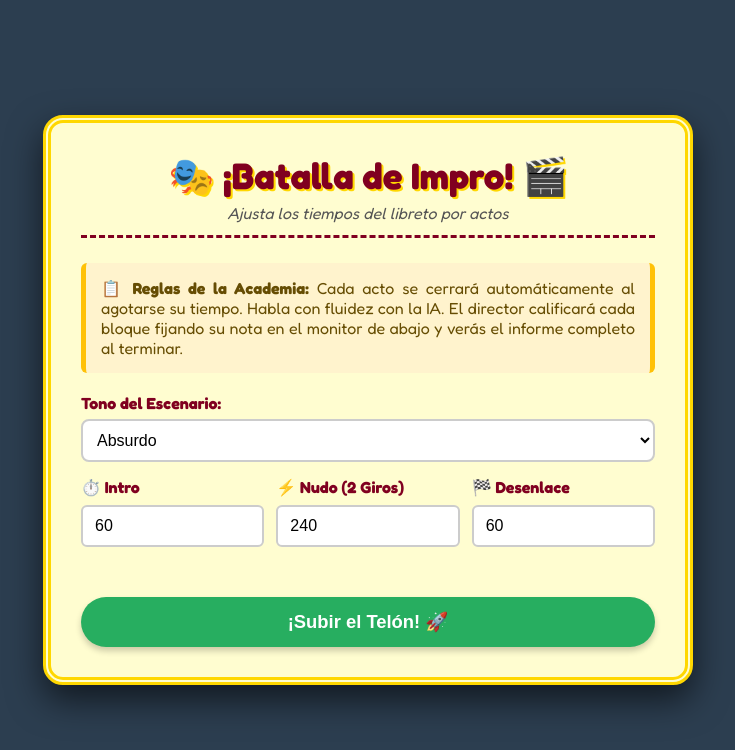
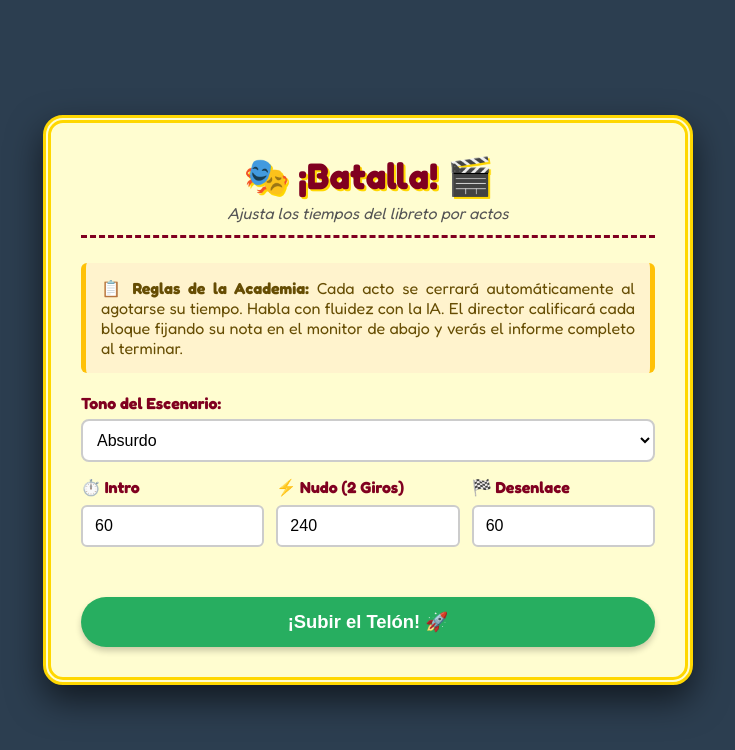
Before and after one commit to zoitrix/teatro, a Next.js app: page /impro-chat in a window 1280 px wide. Shown: the top 750 px of the page, without its empty margins (272-1007 px from the left). Built offline with nearby package versions, Linux system fonts and the light colour scheme.

Commit message:
Update page.tsx

```diff
--- a/app/impro-chat/page.tsx
+++ b/app/impro-chat/page.tsx
@@ -736,7 +736,7 @@ REGLAS DE ORO:
     <div className={styles.teatroPageWrapper}>
       <div className={styles.teatroContainer}>
         <header className={styles.teatroHeader}>
-        <h1>🎭 ¡Batalla de Impro! 🎬</h1>
+        <h1>🎭 ¡Batalla! 🎬</h1>
           <p className={styles.subtitulo}>
             {pantalla === 'config' ? 'Ajusta los tiempos del libreto por actos' : `Acto en Curso: ${faseActual.toUpperCase()}`}
           </p>
```
